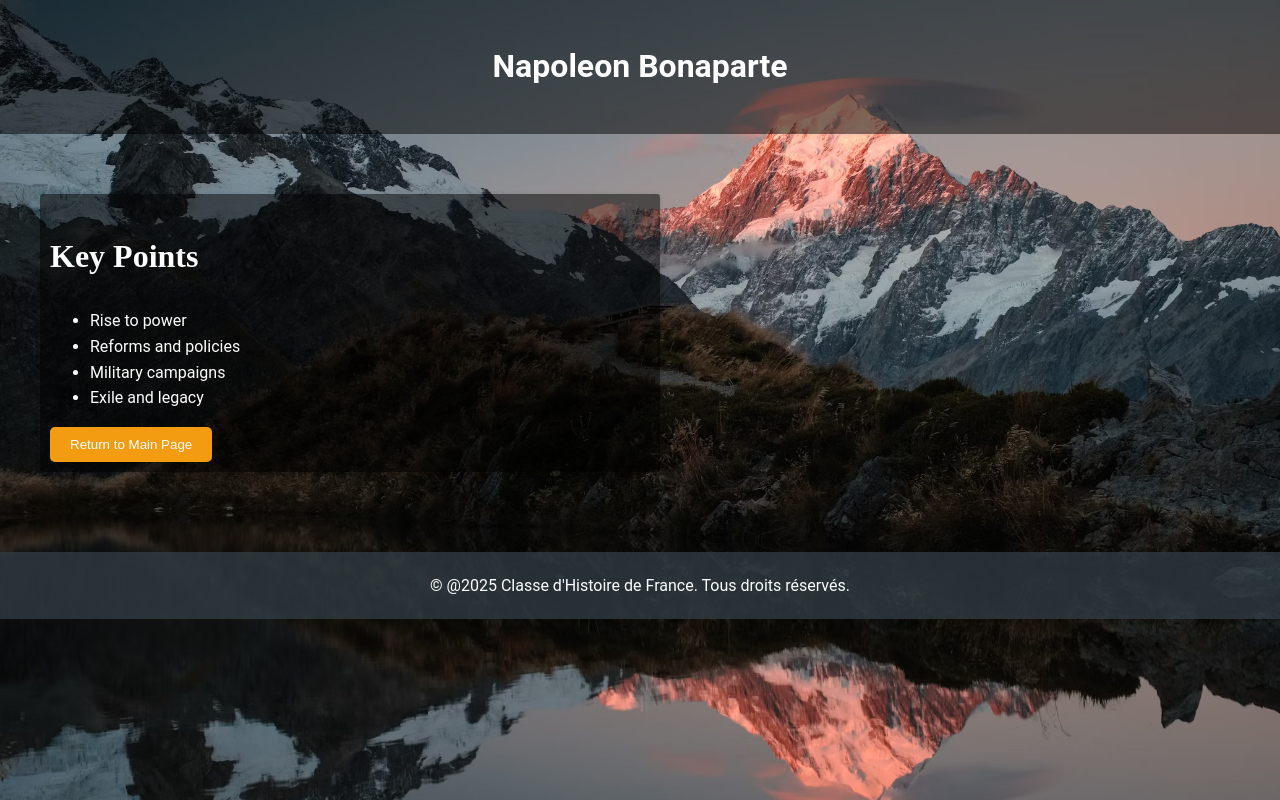
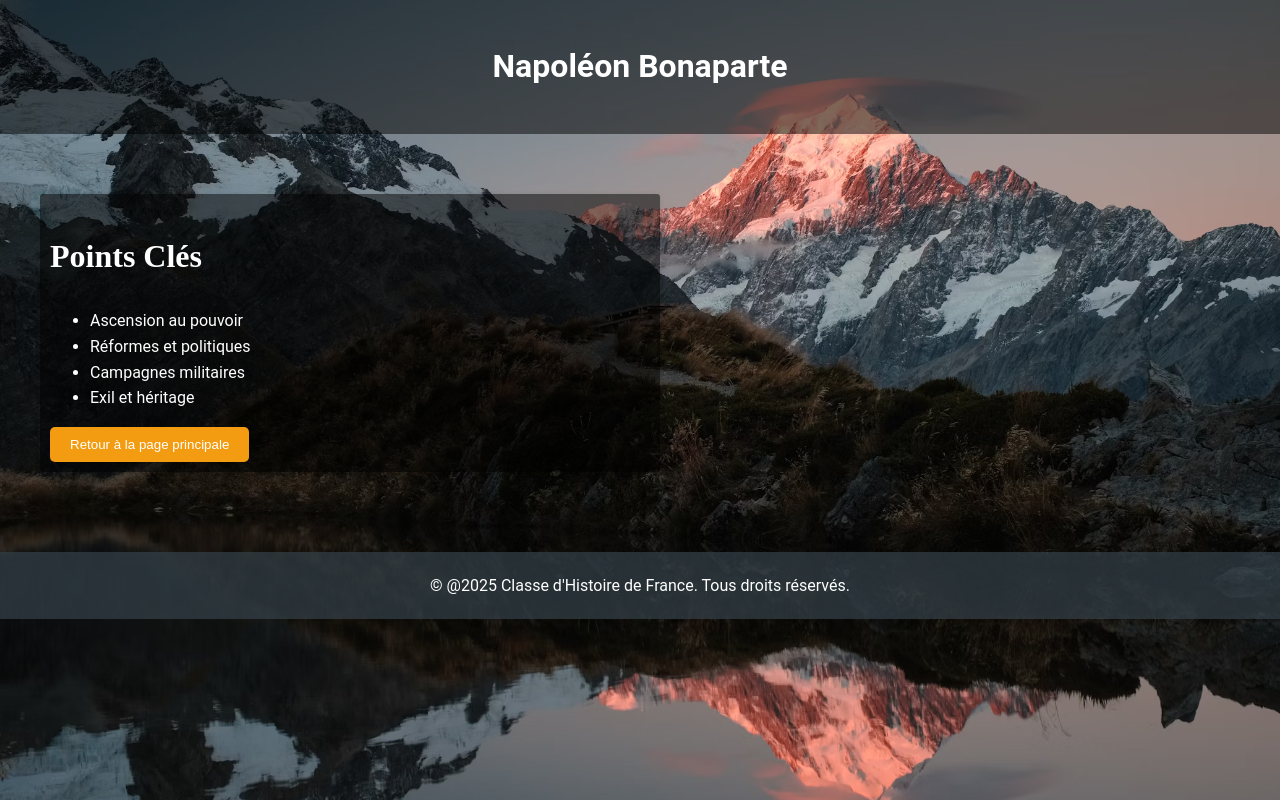
Before and after one commit to Roode2243/French-project-website, a plain HTML site: page napoleon.html in a window 1280 px wide. Drawn offline with Linux system fonts and the light colour scheme.

Commit message:
Update napoleon.html
changed all user visible text to french

```diff
--- a/napoleon.html
+++ b/napoleon.html
@@ -3,23 +3,23 @@
 <head>
     <meta charset="UTF-8">
     <meta name="viewport" content="width=device-width, initial-scale=1.0">
-    <title>Napoleon - Histoire de France</title>
+    <title>Napoléon - Histoire de France</title>
     <link rel="stylesheet" href="styles.css">
 </head>
 <body>
     <header>
-        <h1>Napoleon Bonaparte</h1>
+        <h1>Napoléon Bonaparte</h1>
     </header>
     <main>
         <section>
-            <h2>Key Points</h2>
+            <h2>Points Clés</h2>
             <ul>
-                <li>Rise to power</li>
-                <li>Reforms and policies</li>
-                <li>Military campaigns</li>
-                <li>Exile and legacy</li>
+                <li>Ascension au pouvoir</li>
+                <li>Réformes et politiques</li>
+                <li>Campagnes militaires</li>
+                <li>Exil et héritage</li>
             </ul>
-            <button onclick="location.href='FrontEnd.html'">Return to Main Page</button>
+            <button onclick="location.href='FrontEnd.html'">Retour à la page principale</button>
         </section>
     </main>
     <footer>
```
